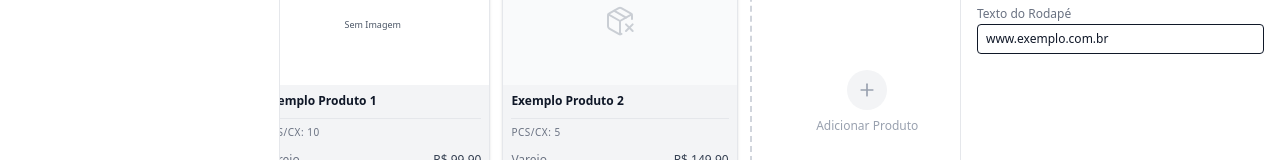
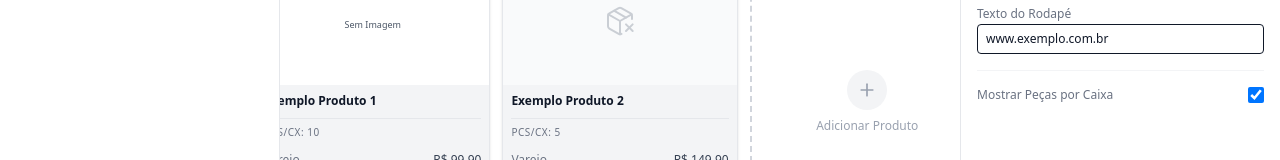
Before and after one commit to thiiz/merchant-pdf, a Next.js app: page / in a window 1280 px wide. Shown: the part 250-410 px from the top of the page. Built offline with nearby package versions, Linux system fonts and the light colour scheme; what @react-pdf/renderer would draw is missing.

Commit message:
feat: implement interactive PDF catalog builder with drag-and-drop, undo/redo, and PDF generation.

```diff
--- a/components/PDF/CatalogDocument.tsx
+++ b/components/PDF/CatalogDocument.tsx
@@ -316,9 +316,11 @@ export const CatalogDocument: React.FC<CatalogDocumentProps> = ({ state }) => {
                               )}
 
                               <View style={[styles.priceContainer, { flexDirection: 'column', alignItems: 'stretch', gap: 4 }]}>
-                                <View style={{ flexDirection: 'row', justifyContent: 'space-between', marginBottom: 2 }}>
-                                  <Text style={[styles.specText, { fontSize: 8, color: DESIGN_TOKENS.colors.gray[600], textTransform: 'uppercase' }]}>PCS/CX: {product.piecesPerBox || 1}</Text>
-                                </View>
+                                {globalSettings.showPiecesPerBox && (
+                                  <View style={{ flexDirection: 'row', justifyContent: 'space-between', marginBottom: 2 }}>
+                                    <Text style={[styles.specText, { fontSize: 8, color: DESIGN_TOKENS.colors.gray[600], textTransform: 'uppercase' }]}>PCS/CX: {product.piecesPerBox || 1}</Text>
+                                  </View>
+                                )}
 
                                 {/* Varejo */}
                                 {product.retailPrice > 0 && (
--- a/components/Preview/ProductCard.tsx
+++ b/components/Preview/ProductCard.tsx
@@ -163,11 +163,13 @@ export const ProductCard: React.FC<ProductCardProps> = ({ product, pageId, secti
             marginTop: `${DESIGN_TOKENS.components.productCard.price.marginTop.px}px`
           }}
         >
-          <div className="flex justify-between items-center mb-1">
-            <span className="text-gray-500 text-[10px] font-medium uppercase tracking-wider">
-              PCS/CX: {product.piecesPerBox || 1}
-            </span>
-          </div>
+          {globalSettings.showPiecesPerBox && (
+            <div className="flex justify-between items-center mb-1">
+              <span className="text-gray-500 text-[10px] font-medium uppercase tracking-wider">
+                PCS/CX: {product.piecesPerBox || 1}
+              </span>
+            </div>
+          )}
 
           <div className="grid grid-cols-1 gap-1">
             {/* Varejo */}
--- a/components/panels/PropertiesPanel.tsx
+++ b/components/panels/PropertiesPanel.tsx
@@ -141,6 +141,18 @@ const GlobalSettingsForm = () => {
                             onChange={(e) => store.setGlobalSettings({ footerText: e.target.value })}
                             className="w-full text-xs border rounded px-2 py-1.5"
                         />
+                    </div>
+
+                     <div className="space-y-3 pt-4 border-t border-gray-100">
+                        <div className="flex items-center justify-between">
+                            <label className="text-xs font-medium text-gray-500">Mostrar Peças por Caixa</label>
+                            <input
+                                type="checkbox"
+                                checked={store.globalSettings.showPiecesPerBox ?? true}
+                                onChange={(e) => store.setGlobalSettings({ showPiecesPerBox: e.target.checked })}
+                                className="w-4 h-4 rounded border-gray-300"
+                            />
+                        </div>
                     </div>
                 </div>
             ) : (
--- a/store/catalogStore.ts
+++ b/store/catalogStore.ts
@@ -43,6 +43,7 @@ export const useCatalogStore = create<CatalogStore>((set) => ({
     headerTitle: 'Catálogo de Produtos',
     headerSubtitle: 'Ofertas Especiais',
     showDate: true,
+    showPiecesPerBox: true,
   },
   pages: [
     {
--- a/types/catalog.ts
+++ b/types/catalog.ts
@@ -35,6 +35,7 @@ export interface GlobalSettings {
   headerTitle: string;
   headerSubtitle: string;
   showDate: boolean;
+  showPiecesPerBox: boolean;
 }
 
 export interface CoverPage {
```
